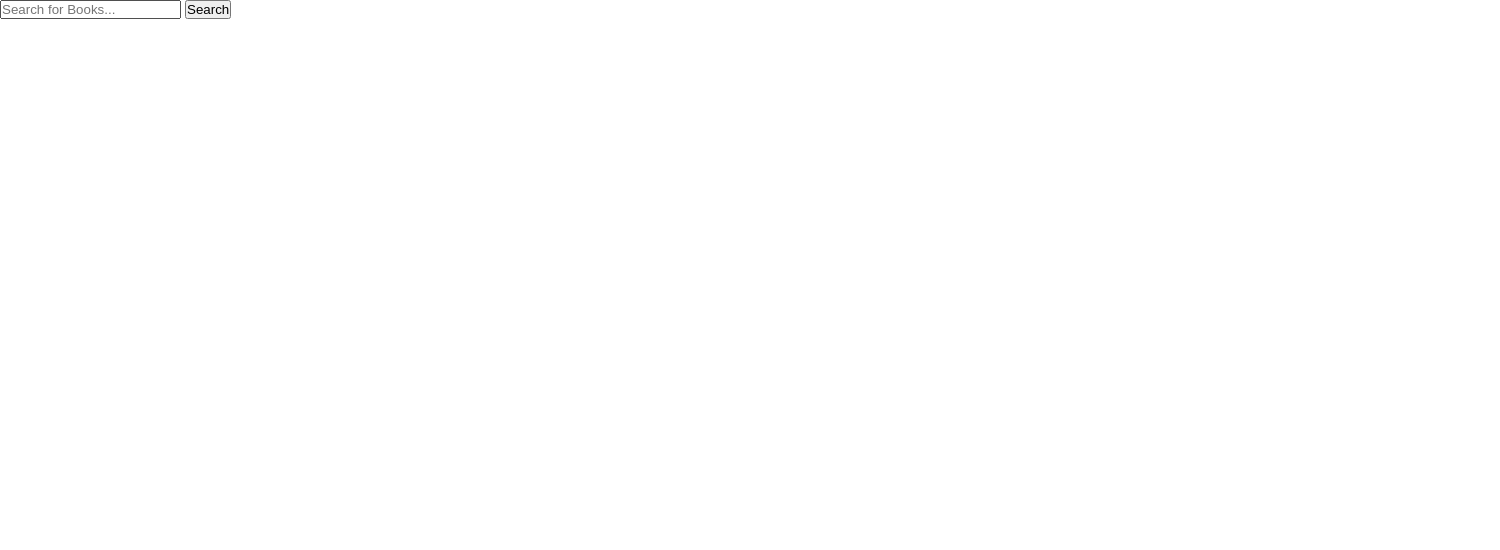
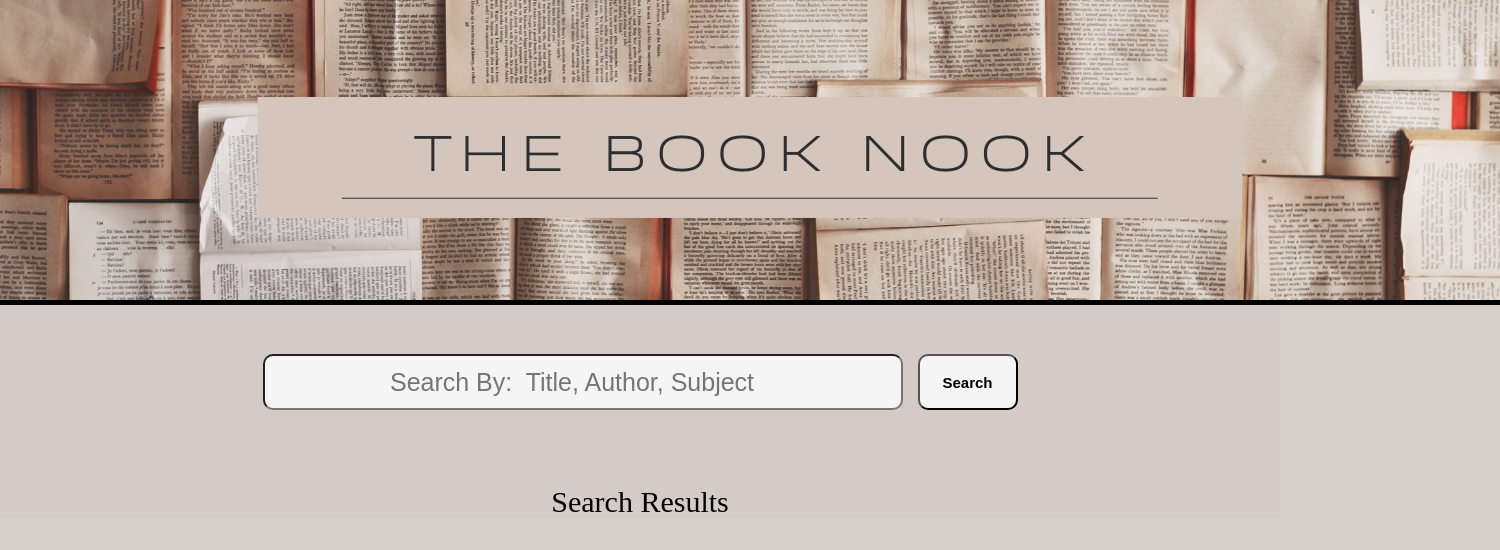
Before and after one commit to Jyll92/APITeamProject, a plain HTML site: page index.html in a window 1280 px wide. Shown: the whole page, 1500 px wide, since content can reach past the window. Drawn offline with Linux system fonts and the light colour scheme.

Commit message:
Add files via upload

```diff
--- a/index.html
+++ b/index.html
@@ -5,27 +5,36 @@
     <meta http-equiv="X-UA-Compatible" content="IE=edge">
     <meta name="viewport" content="width=device-width, initial-scale=1.0">
     <meta name="description" content="Team Four API Project">
-    <link rel="stylesheet" href="./style.css">
-    <title>To Be Named...</title>
+    <link rel="stylesheet" href="style.css">
+    <title>The Book Nook</title>
 </head>
 <body>
     <!-- Header -->
-    <section id="header"></section>
+    <section class="header">
+    <img src="book 22.png" alt="" srcset="">
+</section>
+
 
     <!-- Search Bar -->
     <section class="search">
-        <div id = "search_bar">
-            <input type="text" placeholder="Search for Books...">
-            <button onclick="SearchBook()">Search</button>
+        <div id = "search-bar">
+            <form id= "form">
+                <input type= "search" id="search" placeholder="Search By:  Title, Author, Subject">
+                <button onclick="SearchBook()">Search</button>
+              </form>
+    </section>
+
+    <!-- Search Results Displayed Here -->
+    <section class="Results">
+        <div id="content">
+            Search Results
         </div>
     </section>
 
-    <!-- Search Results -->
-    <section class="results">
-        <div id="content"></div>
+    <!-- Footer -->
+    <section id="footer">
+
     </section>
-
-    <!-- Footer -->
     <section id="footer"></section>
 
     <script src="./axios/dist/axios.min.js"></script>
@@ -33,3 +42,4 @@
     <script src="./app.js"></script>
 </body>
 </html>
+</html>
--- a/style.css
+++ b/style.css
@@ -2,12 +2,58 @@
     box-sizing: border-box;
     margin: 0;
     padding: 0;
+    background-color: #d4ccc6f1
+    ;
 }
+
 .coverContainer {
     max-height: 300px;
     max-width: 150px;
+    margin-top: 50px;
+    margin-left: 50px;
 }
 .resultCover {
+    max-width: 250px;
+    max-height: 250px;
     max-width: 100%;
-    max-height: 100%
+    max-height: 100%;
 }
+
+img{
+    border-bottom: 5px solid black;
+
+}
+#form{
+    display: flex;
+    flex-direction: row;
+    justify-content: center;
+}
+#search{
+    width: 50vw;
+    height: 7vh;
+    margin-top: 45px;
+    text-align: center;
+    font-size: 25px;
+    color: black;
+    background-color: whitesmoke;
+    border-radius: 10px;
+
+}
+ button{
+     margin-top: 45px;
+     margin-left: 15px;
+     font-size: 15px;
+     font-weight: bold;
+     height:7vh;
+     width: 100px;
+     background-color: whitesmoke;
+     border-radius: 10px;
+
+ }
+
+#content{
+    color:black;
+    font-size: 30px;
+    text-align: center;
+    margin-top:75px;
+}
```
Also changed, not shown: book 22.png (added).
